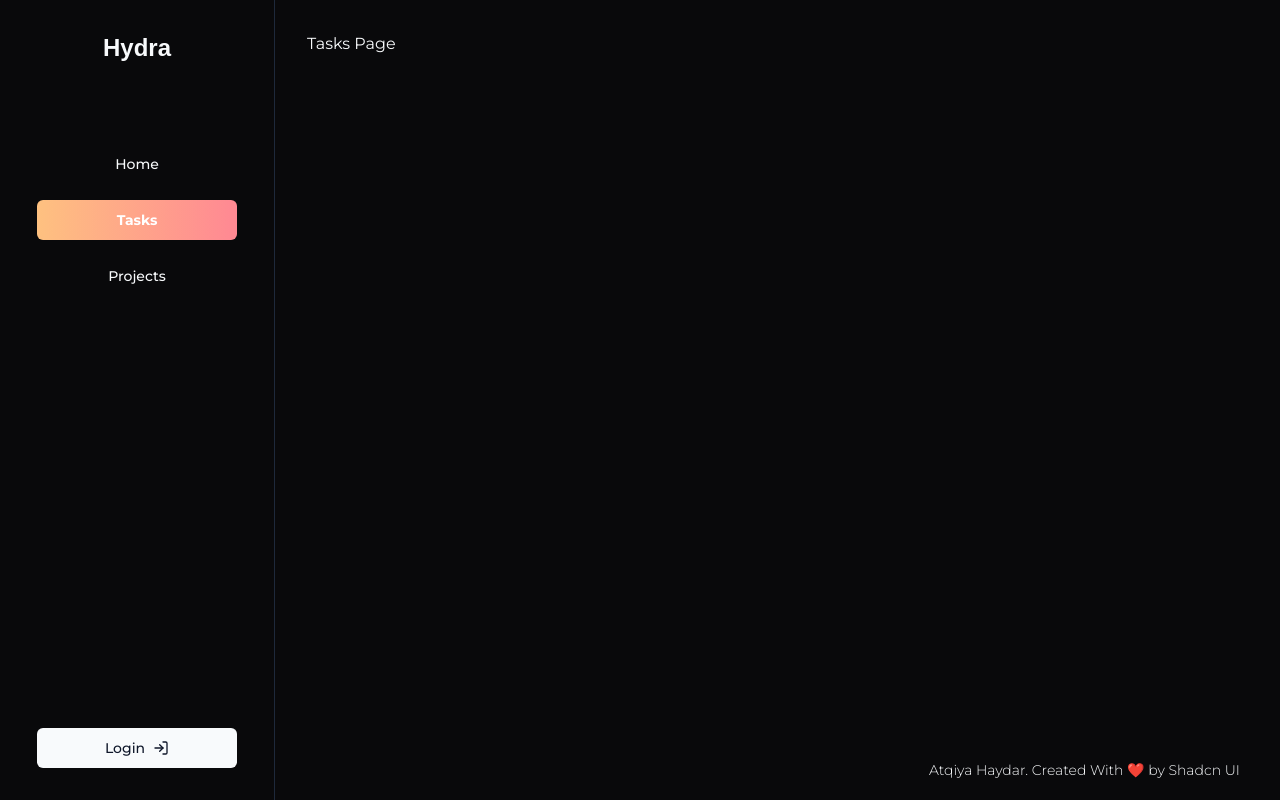
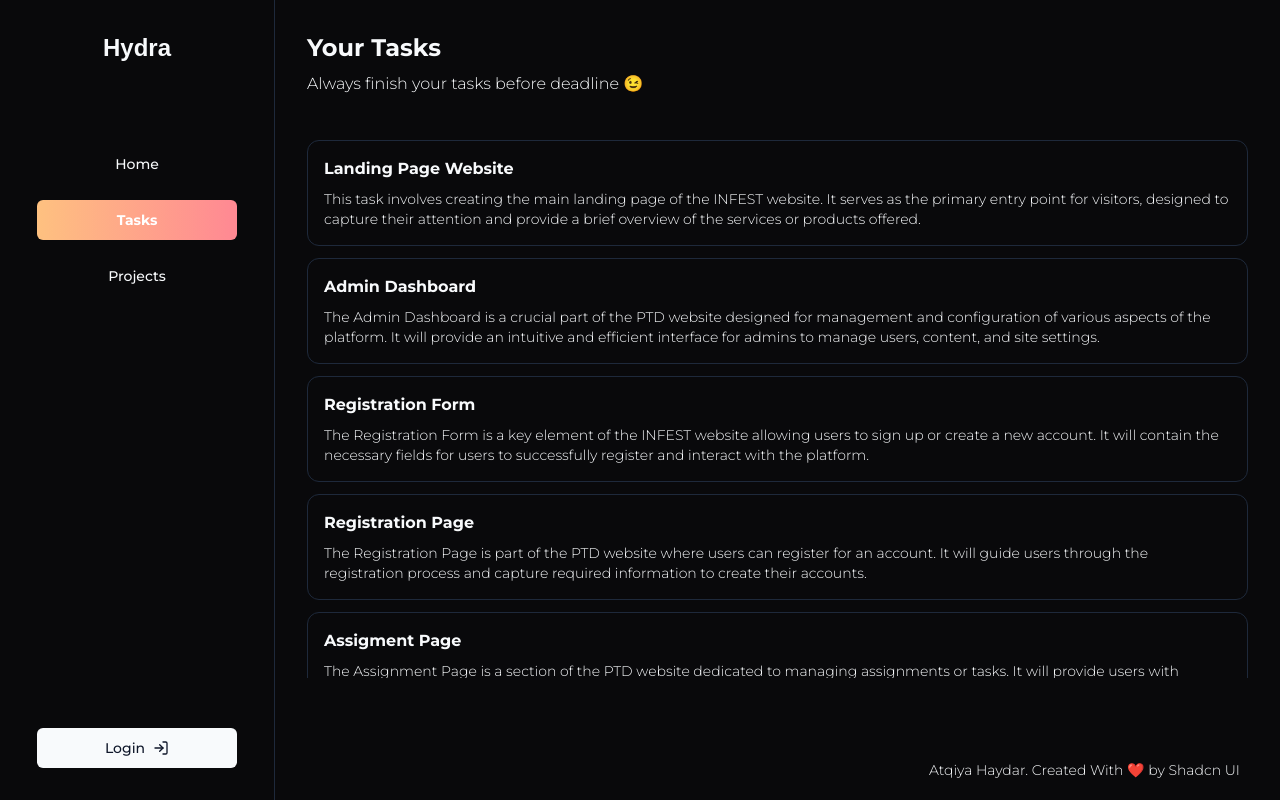
Before and after one commit to AtqiyaHaydar/Hydra, a Next.js app: page /tasks in a window 1280 px wide. Built offline with nearby package versions, Linux system fonts and the light colour scheme.

Commit message:
feat: task page initial

```diff
--- a/app/page.tsx
+++ b/app/page.tsx
@@ -6,9 +6,11 @@ import NotificationsCard from "@/components/NotificationsCard";
 import { ScrollArea } from "@/components/ui/scroll-area";
 import LearningResourceCard from "@/components/LearningResourceCard";
 
+// Import Images
 import NextJS from "@/public/nextjs.svg"
 import AuthJS from "@/public/authjs.png"
 import Prisma from "@/public/prisma.png"
+
 // Dummy data
 const tasks = [
   {
@@ -24,21 +26,39 @@ const tasks = [
     project: "Website PTD"
   },
   {
-    date: 17,
+    date: 12,
+    month: 5,
+    task: "Registration Form",
+    project: "Website INFEST",
+  },
+  {
+    date: 14,
+    month: 5,
+    task: "Registration Page",
+    project: "Website PTD"
+  },
+  {
+    date: 14,
+    month: 5,
+    task: "Assigment Page",
+    project: "Website PTD"
+  },
+  {
+    date: 20,
     month: 5,
     task: "Tasks Page",
     project: "Website PTD"
   },
   {
-    date: 17,
+    date: 20,
     month: 5,
     task: "Handbook Page",
     project: "Website PTD"
   },
   {
-    date: 20,
+    date: 24,
     month: 5,
-    task: "Subject Page Design",
+    task: "Subject Page",
     project: "Website PTD"
   },
 ]
@@ -67,6 +87,8 @@ const learningResources = [
 export default function Home() {
   const [date, setDate] = useState<Date | undefined>()
 
+  const today = new Date();
+
   const formatDate = (date: Date | undefined) => {
     if (!date) return null;
 
@@ -84,7 +106,7 @@ export default function Home() {
   return (
     <main className="wrapper space-y-8">
       <div className="space-y-2">
-        <h1 className="font-bold text-2xl">Hello, Atqiya!</h1>
+        <h1 className="font-bold text-2xl">Hello, Atqiya! 👋🏻</h1>
         <p className="font-light">Here's your agenda today</p>
       </div>
 
@@ -96,12 +118,12 @@ export default function Home() {
           className="rounded-md border w-[280px] h-[350px]"
         />
         <div className="rounded-md border py-4 px-8 w-full min-w-[500px] flex flex-col gap-y-4">
-          <h3 className="font-bold text-xl">Your Tasks {date && "Deadline on : " + formatDate(date)} </h3>
+          <h3 className="font-bold text-xl">Your {date ? "Tasks Deadlines on : " + formatDate(date) : "Upcoming Deadline"} </h3>
           <ul className="overflow-hidden border-md">
             <ScrollArea className="overflow-hidden h-[250px] border-md">
             {date !== undefined ?
               tasks
-                .filter(task => task.date === date.getDate() && task.month === date.getMonth() + 1)
+                .filter(task => task.date === date.getDate() && task.month === date.getMonth() + 1 && task.date - date.getDate() < 7)
                 .map((task, index) => (
                   <li key={index} className="mb-2">
                     <NotificationsCard
@@ -113,7 +135,9 @@ export default function Home() {
                     />
                   </li>
                 ))
-              : tasks.map((task, index) => (
+              : tasks
+                .filter(task => task.date - today.getDate() < 7)
+                .map((task, index) => (
                   <li key={index} className="mb-2">
                     <NotificationsCard
                       date={task.date}
--- a/app/tasks/page.tsx
+++ b/app/tasks/page.tsx
@@ -1,9 +1,93 @@
+import TaskCard from '@/components/TaskCard'
+import { ScrollArea } from '@/components/ui/scroll-area'
 import React from 'react'
+
+const tasks = [
+  {
+    "task": "Landing Page Website",
+    "date": 12,
+    "month": 5,
+    "project": "Website INFEST",
+    "description": "This task involves creating the main landing page of the INFEST website. It serves as the primary entry point for visitors, designed to capture their attention and provide a brief overview of the services or products offered."
+  },
+  {
+    "task": "Admin Dashboard",
+    "date": 12,
+    "month": 5,
+    "project": "Website PTD",
+    "description": "The Admin Dashboard is a crucial part of the PTD website designed for management and configuration of various aspects of the platform. It will provide an intuitive and efficient interface for admins to manage users, content, and site settings."
+  },
+  {
+    "task": "Registration Form",
+    "date": 12,
+    "month": 5,
+    "project": "Website INFEST",
+    "description": "The Registration Form is a key element of the INFEST website allowing users to sign up or create a new account. It will contain the necessary fields for users to successfully register and interact with the platform."
+  },
+  {
+    "task": "Registration Page",
+    "date": 14,
+    "month": 5,
+    "project": "Website PTD",
+    "description": "The Registration Page is part of the PTD website where users can register for an account. It will guide users through the registration process and capture required information to create their accounts."
+  },
+  {
+    "task": "Assigment Page",
+    "date": 14,
+    "month": 5,
+    "project": "Website PTD",
+    "description": "The Assignment Page is a section of the PTD website dedicated to managing assignments or tasks. It will provide users with features to view, create, and manage assignments efficiently."
+  },
+  {
+    "task": "Tasks Page",
+    "date": 20,
+    "month": 5,
+    "project": "Website PTD",
+    "description": "The Tasks Page is a component of the PTD website where users can view and manage their tasks. It will display tasks assigned to users, their status, and provide options for editing or completing them."
+  },
+  {
+    "task": "Handbook Page",
+    "date": 20,
+    "month": 5,
+    "project": "Website PTD",
+    "description": "The Handbook Page is a section of the PTD website containing useful information, guidelines, or manuals. It will serve as a reference for users, providing comprehensive details on various aspects of the platform."
+  },
+  {
+    "task": "Subject Page",
+    "date": 24,
+    "month": 5,
+    "project": "Website PTD",
+    "description": "The Subject Page is a dedicated section of the PTD website focusing on specific subjects or topics. It will provide detailed information, resources, and possibly interactive features related to the selected subjects."
+  }
+]
+
+
 
 const Page = () => {
   return (
-    <div className='wrapper'>
-      Tasks Page
+    <div className='wrapper space-y-8'>
+      <div className='space-y-2'>
+        <h1 className='font-bold text-2xl'>Your Tasks</h1>
+        <p className='font-light'>Always finish your tasks before deadline 😉</p>
+      </div>
+
+      <ul>
+        <ScrollArea className='overflow-hidden max-h-[550px] gap-y-4'>
+          {tasks.map((task, index) => {
+            return (
+              <li key={index}>
+                <TaskCard
+                  task={task.task}
+                  date={task.date}
+                  month={task.month}
+                  project={task.project}
+                  description={task.description}
+                />
+              </li>
+            )
+          })}
+        </ScrollArea>
+      </ul>
     </div>
   )
 }
--- /dev/null
+++ b/components/TaskCard.tsx
@@ -0,0 +1,25 @@
+import React from 'react'
+
+interface TaskCardI {
+  task: string
+  date: number
+  month: number
+  project: string
+  description: string
+}
+
+const TaskCard = ({task, date, month, project, description} : TaskCardI) => {
+  return (
+    <div className='my-3 border p-4 rounded-xl'>
+      <div className='space-y-2'>
+        <h1 className='text font-bold'>{task}</h1>
+        <p className='font-light text-sm'>
+          {description}
+        </p>
+      </div>
+
+    </div>
+  )
+}
+
+export default TaskCard
--- a/tailwind.config.ts
+++ b/tailwind.config.ts
@@ -20,6 +20,7 @@ const config = {
     extend: {
       colors: {
         dark: "#09090B",
+        dark2: "#1E1E1E",
         border: "hsl(var(--border))",
         input: "hsl(var(--input))",
         ring: "hsl(var(--ring))",
```
